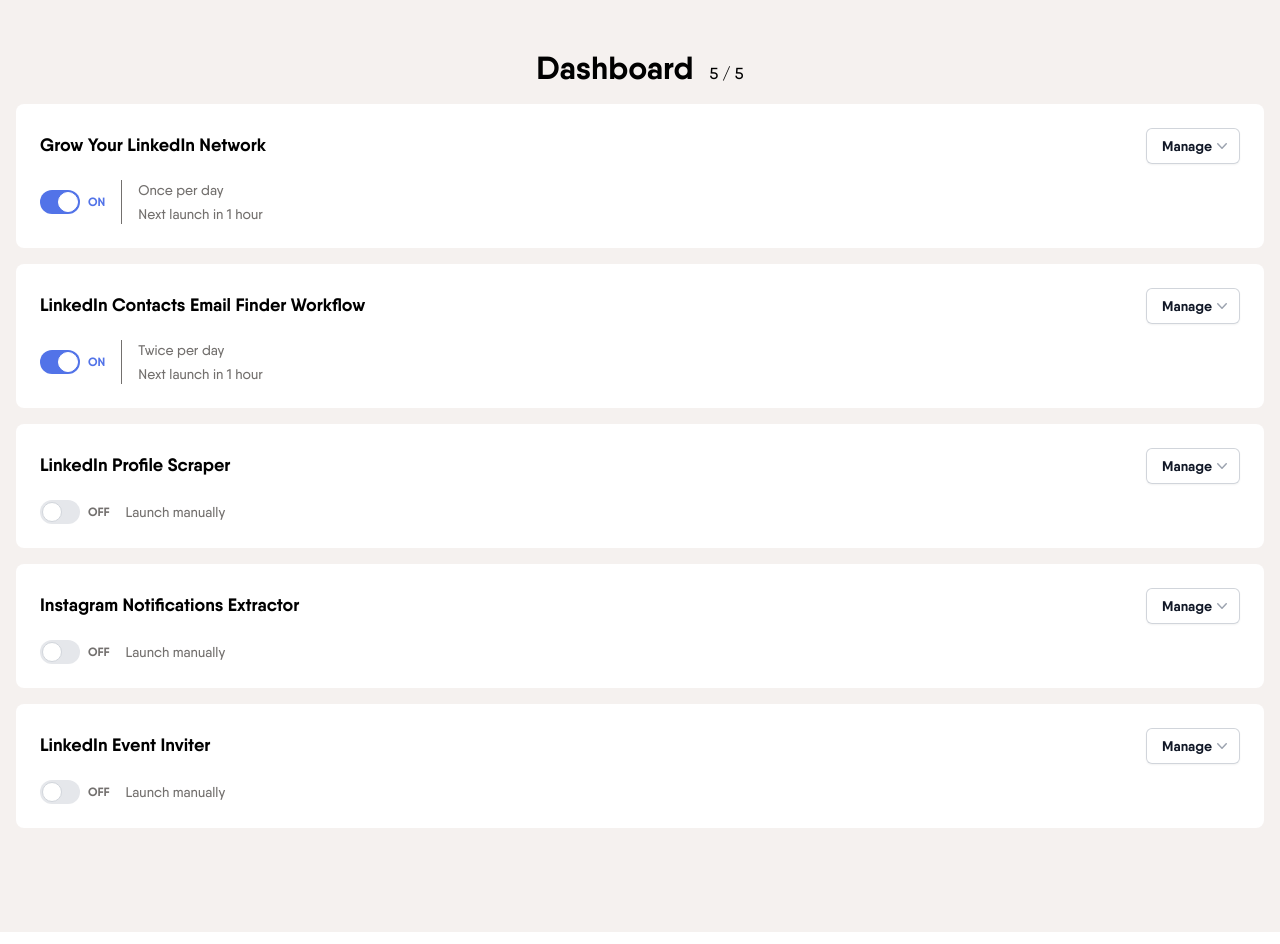
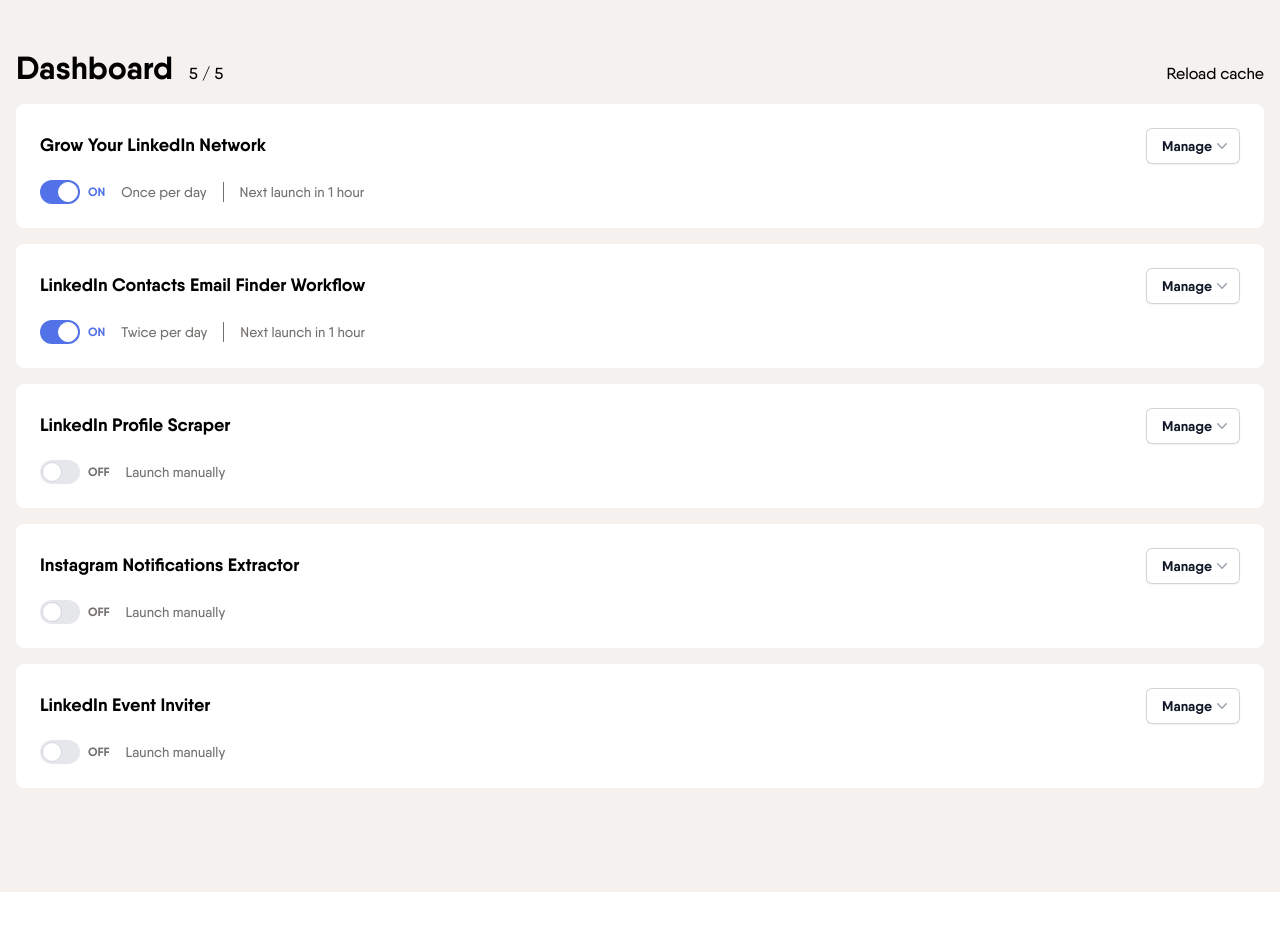
Before and after one commit to benjamincloquet/phantom, a Next.js app: page / in a window 1280 px wide. After the commit the page ends 904 px from the top, so only its background shows below. Built offline with nearby package versions, Linux system fonts and the light colour scheme.

Commit message:
fix: adjust layout, move components to common folder

```diff
--- /dev/null
+++ b/app/Header.tsx
@@ -0,0 +1,25 @@
+"use client";
+
+import type { Metadata } from "next";
+import PhantomsProvider from "@/app/context/PhantomsContext";
+import Container from "@/app/components/common/Container";
+import PageTitle from "@/app/components/common/PageTitle";
+import Counter from "@/app/components/common/Counter";
+import PhantomList from "@/app/components/Phantom/PhantomList";
+import usePhantoms from "@/app/hooks/usePhantoms";
+
+export default function Dashboard() {
+  const { phantoms, MAX_PHANTOMS, isLoading, reloadPhantoms } = usePhantoms();
+
+  return (
+    <header className="flex items-baseline justify-between">
+      <hgroup className="flex items-baseline justify-center space-x-2">
+        <PageTitle text="Dashboard" />
+        <Counter current={phantoms.length} max={MAX_PHANTOMS} />
+      </hgroup>
+      <button disabled={isLoading} onClick={reloadPhantoms}>
+        {"Reload cache"}
+      </button>
+    </header>
+  );
+}
--- a/app/components/Phantom/Phantom.tsx
+++ b/app/components/Phantom/Phantom.tsx
@@ -1,7 +1,7 @@
 import { IPhantoms } from "@/phantoms";
-import Toggle from "@/app/components/Toggle";
+import Toggle from "@/app/components/common/Toggle";
 import PhantomCaption from "@/app/components/Phantom/PhantomCaption";
-import Dropdown from "@/app/components/Dropdown";
+import Dropdown from "@/app/components/common/Dropdown";
 import { convertSecondsToReadableTime } from "@/app/utils/utils";
 import usePhantoms from "@/app/hooks/usePhantoms";
 
@@ -32,10 +32,10 @@
       <footer className="mt-2 flex items-center">
         <Toggle value={isLaunchAutomatic} />
         {isLaunchAutomatic ? (
-          <div className="border-phantom-text-secondary gap-0.5 ml-2 flex flex-col items-baseline border-l pl-2">
+          <div className="border-phantom-text-secondary gap-y-0.5 ml-2 flex flex-col items-baseline gap-x-2 border-l pl-2 lg:flex-row lg:border-0 lg:pl-0">
             <PhantomCaption>{repeatedLaunchTimes?.simplePreset}</PhantomCaption>
             {nextLaunchIn ? (
-              <PhantomCaption>
+              <PhantomCaption className="lg:border-phantom-text-secondary lg:border-l lg:pl-2">
                 {`Next launch in ${convertSecondsToReadableTime(nextLaunchIn)}`}
               </PhantomCaption>
             ) : null}
--- a/app/components/PhantomCounter.tsx
+++ /dev/null
@@ -1,16 +0,0 @@
-"use client";
-
-import usePhantoms from "@/app/hooks/usePhantoms";
-
-export default function Counter({
-  max,
-}: Readonly<{
-  max: number;
-}>) {
-  const { phantoms } = usePhantoms();
-  return (
-    <span className="">
-      {phantoms.length} / {max}
-    </span>
-  );
-}
--- /dev/null
+++ b/app/components/common/Counter.tsx
@@ -0,0 +1,13 @@
+export default function Counter({
+  current,
+  max,
+}: Readonly<{
+  current: number;
+  max: number;
+}>) {
+  return (
+    <span className="">
+      {current} / {max}
+    </span>
+  );
+}
--- a/app/context/PhantomsContext.tsx
+++ b/app/context/PhantomsContext.tsx
@@ -9,6 +9,9 @@
 } from "react";
 import { IPhantoms } from "@/phantoms";
 import { getPhantoms } from "@/app/api/phantoms";
+
+const LOCAL_STORAGE_KEY = "phantoms";
+const MAX_PHANTOMS = 5;
 
 type Action =
   | {
@@ -29,9 +32,8 @@
   isLoading: false,
   hasReachedPhantomsLimit: false,
   reloadPhantoms: () => {},
+  MAX_PHANTOMS,
 });
-
-const LOCAL_STORAGE_KEY = "phantoms";
 
 const setCachedData = (value: IPhantoms) => {
   localStorage.setItem(LOCAL_STORAGE_KEY, JSON.stringify(value));
@@ -92,7 +94,13 @@
 
   return (
     <PhantomsContext.Provider
-      value={{ phantoms, isLoading, reloadPhantoms, hasReachedPhantomsLimit }}
+      value={{
+        phantoms,
+        isLoading,
+        reloadPhantoms,
+        hasReachedPhantomsLimit,
+        MAX_PHANTOMS,
+      }}
     >
       {children}
     </PhantomsContext.Provider>
--- a/app/page.tsx
+++ b/app/page.tsx
@@ -1,9 +1,8 @@
 import type { Metadata } from "next";
 import PhantomsProvider from "@/app/context/PhantomsContext";
-import Container from "@/app/components/Container";
-import PageTitle from "@/app/components/PageTitle";
-import PhantomCounter from "@/app/components/PhantomCounter";
-import PhantomList from "@/app/components/PhantomList";
+import Container from "@/app/components/common/Container";
+import Header from "./Header";
+import PhantomList from "@/app/components/Phantom/PhantomList";
 
 export const metadata: Metadata = {
   title: "Dashboard | PhantomBuster",
@@ -17,12 +16,7 @@
     <PhantomsProvider>
       <section className="bg-phantom-bg-primary min-h-screen pb-13 pt-6">
         <Container>
-          <header>
-            <hgroup className="flex items-baseline justify-center space-x-2">
-              <PageTitle text="Dashboard" />
-              <PhantomCounter max={5} />
-            </hgroup>
-          </header>
+          <Header />
           <PhantomList />
         </Container>
       </section>
--- a/app/phantom/[id]/page.tsx
+++ b/app/phantom/[id]/page.tsx
@@ -1,6 +1,6 @@
 import type { Metadata } from "next";
-import Container from "@/app/components/Container";
-import Phantom from "@/app/components/Phantom";
+import Container from "@/app/components/common/Container";
+import Phantom from "@/app/components/Phantom/Phantom";
 
 export const metadata: Metadata = {
   title: "Dashboard | PhantomBuster",
```
Also changed, not shown: app/components/Phantom/PhantomList.tsx (renamed from app/components/PhantomList.tsx), app/components/common/Container.tsx (renamed from app/components/Container.tsx), app/components/common/Dropdown.tsx (renamed from app/components/Dropdown.tsx), app/components/common/PageTitle.tsx (renamed from app/components/PageTitle.tsx), app/components/common/Toggle.tsx (renamed from app/components/Toggle.tsx).
